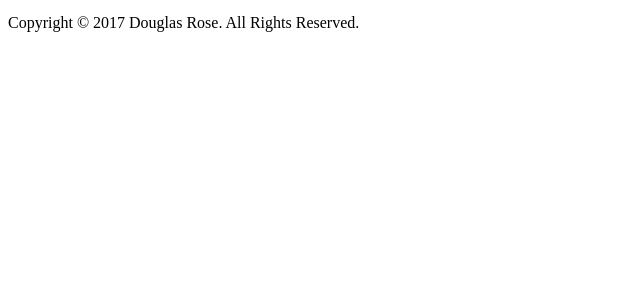
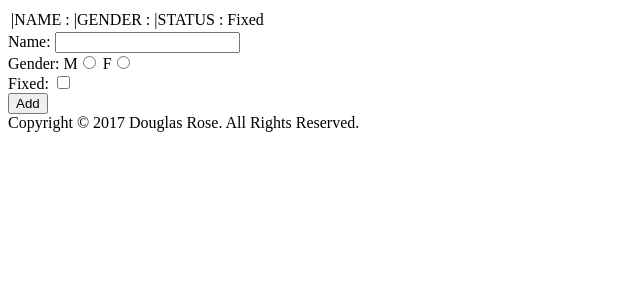
Before and after one commit to DougRomeu/SE266, a PHP site: page /wk3demo/index.php in a window 1280 px wide. Shown: the top 300 px of the page, without its empty margins (0-640 px from the left). Run offline with PHP 8.4, Linux system fonts and the light colour scheme; tables that the repository leaves empty or names only in its code hold one stand-in row (values such as "Sample post"); data that the repository does not hold is empty.

Commit message:
wk3demo done

```diff
--- /dev/null
+++ b/wk3demo/assets/dogform.php
@@ -0,0 +1,19 @@
+<?php
+/**
+ * Created by PhpStorm.
+ * User: Doug
+ * Date: 10/16/2017
+ * Time: 1:14 PM
+ */
+?>
+<form method="post" action="#">
+    Name: <input type="text" name="name"/><br />
+
+    Gender:
+    M<input type="radio" name="gender" value="M"/>
+    F<input type="radio" name="gender" value="F"/><br />
+
+    Fixed: <input type="checkbox" name="fixed" value="true" /><br />
+
+    <input type="submit" name="action" value="Add"/>
+</form>
--- a/wk3demo/assets/dogs.php
+++ b/wk3demo/assets/dogs.php
@@ -13,9 +13,16 @@
         if ($sql->rowCount() >0){
             $table = "<table>" . PHP_EOL;
             foreach($dogs as $dog) {
-                $table .= "<tr><td>" . $dog['name'];
-                $table .= "</td><td>" . $dog['gender'];
-                $table .= "</td><td>" . $dog['fixed'];
+                $table .= "<tr><td> |NAME : " . $dog['name'];
+                $table .= "</td><td> |GENDER : " . $dog['gender'];
+                if($dog['fixed'] == 0)
+                {
+                    $table .= "</td><td> |STATUS : " . "Fixed";
+                }
+                else{
+                    $table .= "</td><td> |STATUS : " . "Not Fixed";
+                }
+
                 $table .= "</td></tr>";
             }
             $table .= "</table>" . PHP_EOL;
@@ -35,3 +42,17 @@
         }
     }*/
 }
+
+function addDog($db, $name, $gender, $fixed){
+    try{
+         $sql = $db->prepare("INSERT INTO animals VALUES (null, :name, :gender, :fixed)");
+         $sql->bindParam(':name', $name);
+         $sql->bindParam(':gender', $gender);
+         $sql->bindParam(':fixed', $fixed);
+         $sql->execute();
+         return $sql->rowCount();
+    }
+    catch (PDOException $e){
+        die("There was a problem giving birth to the puppy.");
+    }
+}
--- a/wk3demo/index.php
+++ b/wk3demo/index.php
@@ -4,5 +4,19 @@
 
 include_once ("assets/header.php");
 $db = dbconn();
+$action = filter_input(INPUT_POST, 'action', FILTER_SANITIZE_STRING) ?? "";
+$name = filter_input(INPUT_POST, 'name', FILTER_SANITIZE_STRING) ?? "";
+$gender = filter_input(INPUT_POST, 'gender', FILTER_VALIDATE_REGEXP,
+    array(
+        "options"=>array("regexp"=>'/^[MF]$/')
+    )
+    ) ??"";
+$fixed = filter_input(INPUT_POST, 'fixed', FILTER_VALIDATE_BOOLEAN) ?? false;
+switch ($action){
+    case "Add":
+        addDog($db, $name, $gender, $fixed);
+        break;
+}
 echo (getDogsAsTable($db));
+include_once ("assets/dogform.php");
 include_once ("assets/footer.php");
```
